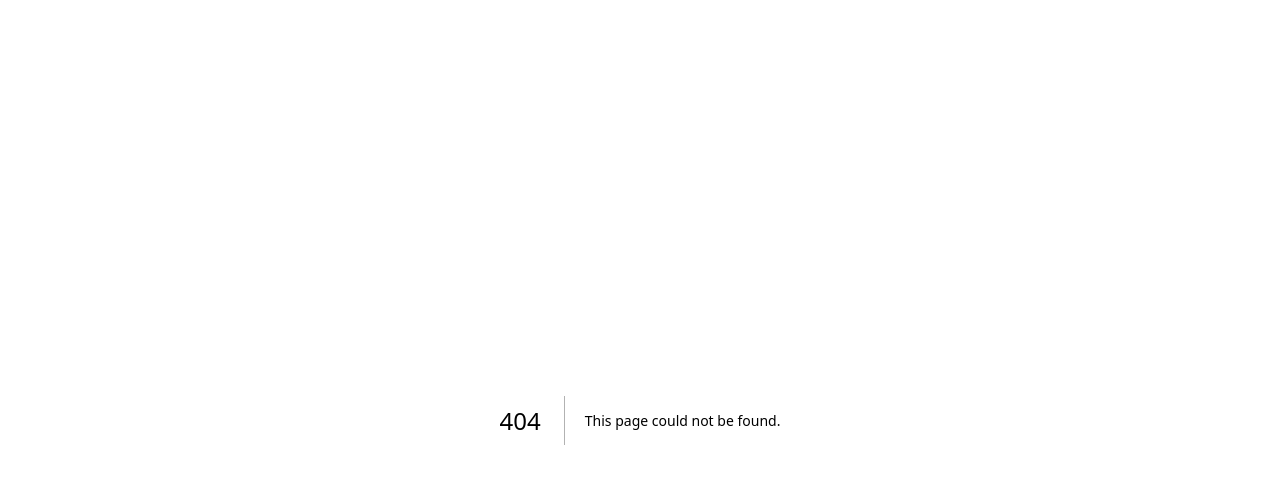
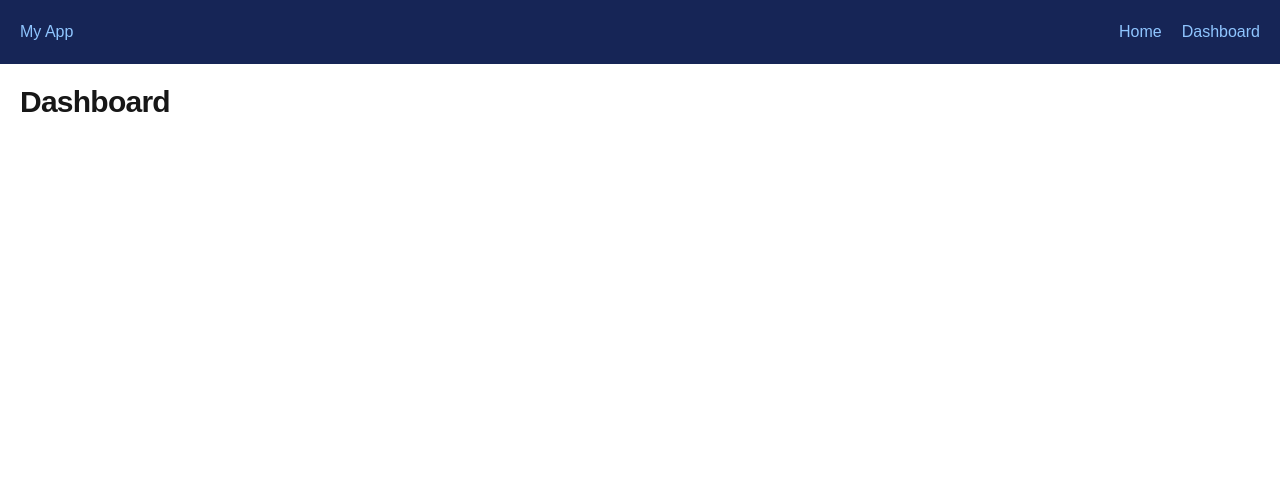
Before and after one commit to itsJosephV/my-next-app, a Next.js app: page /auth/dashboard in a window 1280 px wide. Before the commit this address had no page. Shown: the top 484 px of the page. Built offline with nearby package versions, Linux system fonts and the light colour scheme; no server answers.

Commit message:
feat: enhance authentication UI with session management and dashboard components

```diff
--- /dev/null
+++ b/app/auth/dashboard/page.tsx
@@ -0,0 +1,21 @@
+import { DashboardContent } from "@/components/DashboardContent";
+import { DashboardSkeleton } from "@/components/skeletons/dashboard-skeleton";
+import { Suspense } from "react";
+
+// import ClientAuthComponent from "@/components/ClientAuthComponent";
+
+const page = () => {
+  return (
+    <Suspense fallback={<DashboardSkeleton />}>
+      <DashboardContent />
+    </Suspense>
+  );
+};
+
+export default page;
+
+{
+  /* <section className="mt-12">
+  <ClientAuthComponent />
+</section> */
+}
--- a/app/layout.tsx
+++ b/app/layout.tsx
@@ -1,6 +1,8 @@
 import type { Metadata } from "next";
 import { Geist, Geist_Mono } from "next/font/google";
 import "./globals.css";
+import { SessionProvider } from "next-auth/react";
+import Link from "next/link";
 
 const geistSans = Geist({
   variable: "--font-geist-sans",
@@ -27,7 +29,20 @@ export default function RootLayout({
       lang="en"
       className={`${geistSans.variable} ${geistMono.variable} h-full antialiased`}
     >
-      <body className="min-h-screen p-5">{children}</body>
+      <body className="min-h-screen">
+        <SessionProvider>
+          <header className="p-5 bg-blue-950 text-blue-300">
+            <div className="flex items-center justify-between">
+              <h1>My App</h1>
+              <nav className="flex gap-5">
+                <Link href="/">Home</Link>
+                <Link href="/auth/dashboard">Dashboard</Link>
+              </nav>
+            </div>
+          </header>
+          <main className="p-5">{children}</main>
+        </SessionProvider>
+      </body>
     </html>
   );
 }
--- a/app/page.tsx
+++ b/app/page.tsx
@@ -20,11 +20,14 @@ export default async function Home() {
 
   return (
     <div>
-      <p>Welcome, {session.user?.name}</p>
-      <p>Email: {session.user?.email}</p>
-      <form action={logout}>
-        <SubmitButton label="Sign out" loadingLabel="Signing out..." />
-      </form>
+      <p className="text-sm text-white/60">
+        You are logged in as {session.user?.name}
+      </p>
+      <div className="mt-6">
+        <form action={logout}>
+          <SubmitButton label="Sign out" loadingLabel="Signing out..." />
+        </form>
+      </div>
     </div>
   );
 }
--- /dev/null
+++ b/components/ClientAuthComponent.tsx
@@ -0,0 +1,16 @@
+"use client";
+
+import { useSession } from "next-auth/react";
+
+const ClientAuthComponent = () => {
+  const { data: session, status } = useSession();
+  return (
+    <div className="bg-blue-950 max-w-fit text-blue-300 p-4 rounded-md space-y-2">
+      <p>Email: {session?.user?.email}</p>
+      <p>this is inside a client component</p>
+      <p>Status: {status}</p>
+    </div>
+  );
+};
+
+export default ClientAuthComponent;
--- /dev/null
+++ b/components/DashboardContent.tsx
@@ -0,0 +1,15 @@
+import { auth } from "@/auth/auth";
+
+export async function DashboardContent() {
+  const session = await auth();
+
+  return (
+    <div>
+      <h1 className="text-3xl font-semibold tracking-tight">Dashboard</h1>
+      <div className="mt-6 text-white/60 text-sm">
+        <p>Nombre: {session?.user?.name}</p>
+        <p>Email: {session?.user?.email}</p>
+      </div>
+    </div>
+  );
+}
--- /dev/null
+++ b/components/skeletons/dashboard-skeleton.tsx
@@ -0,0 +1,9 @@
+export function DashboardSkeleton() {
+  return (
+    <div className="animate-pulse">
+      <div className="h-8 w-48 bg-gray-200 rounded mb-4" />
+      <div className="h-4 w-64 bg-gray-200 rounded mb-2" />
+      <div className="h-4 w-56 bg-gray-200 rounded mb-2" />
+    </div>
+  );
+}
--- a/proxy.ts
+++ b/proxy.ts
@@ -1,7 +1,14 @@
 import { auth } from "@/auth/auth";
-import type { NextRequest } from "next/server";
+import { NextRequest, NextResponse } from "next/server";
 
-export function proxy(request: NextRequest) {
+export async function proxy(request: NextRequest) {
+  const session = await auth();
+  const { pathname } = request.nextUrl;
+
+  if (pathname.startsWith("/auth") && !session) {
+    return NextResponse.redirect(new URL("/", request.url));
+  }
+
   return auth(request as never);
 }
 
```
